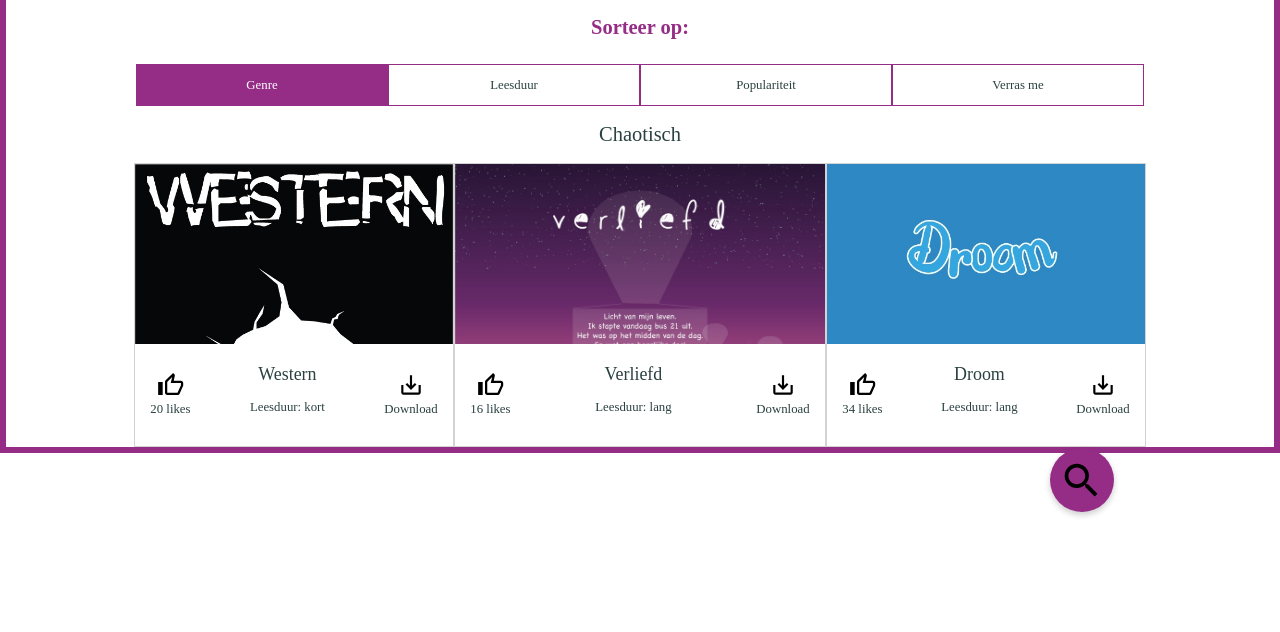
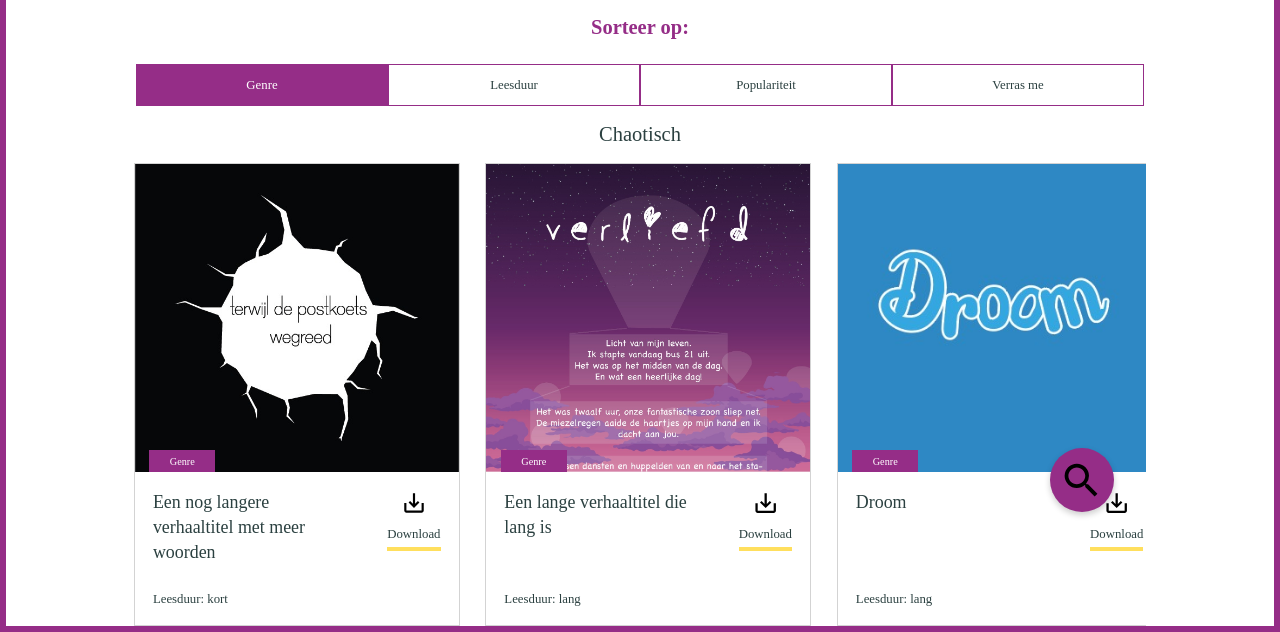
Before and after one commit to kriskuiper/wow-stories, a website: page src/index.html in a window 1280 px wide. Shown: the part 276-908 px from the top of the page. Before the commit the page ends 800 px from the top, so only its background shows below. Drawn offline with Linux system fonts and the light colour scheme.

Commit message:
Rebuilt the story blocks

```diff
--- a/src/index.html
+++ b/src/index.html
@@ -95,18 +95,15 @@
             <article class="chaotischVerhaal">
                 <footer>
                     <a href="">
-                        <picture>
+                        <figure>
                             <img src="dist/images/western.jpeg" alt="Afbeelding van het verhaal Western">
-                        </picture>
+                            <figcaption>Genre</figcaption>
+                        </figure>
                     </a>
                 </footer>
                 <header>
-                    <ul>
-                        <li><button id="like"></button></li>
-                        <li>20 likes</li>
-                    </ul>
                     <section>
-                        <h4>Western</h4>
+                        <h4>Een nog langere verhaaltitel met meer woorden</h4>
                         <p>Leesduur: kort</p>
                     </section>
                     <ul>
@@ -118,18 +115,15 @@
             <article class="chaotischVerhaal">
                 <footer>
                     <a href="">
-                        <picture>
+                        <figure>
                             <img src="dist/images/verliefd.jpeg" alt="Afbeelding van het verhaal Verliefd">
-                        </picture>
+                            <figcaption>Genre</figcaption>
+                        </figure>
                     </a>
                 </footer>
                 <header>
-                    <ul>
-                        <li><button id="like"></button></li>
-                        <li>16 likes</li>
-                    </ul>
                     <section>
-                        <h4>Verliefd</h4>
+                        <h4>Een lange verhaaltitel die lang is</h4>
                         <p>Leesduur: lang</p>
                     </section>
                     <ul>
@@ -141,16 +135,13 @@
             <article class="chaotischVerhaal">
                 <footer>
                     <a href="">
-                        <picture>
+                        <figure>
                             <img src="dist/images/droom.jpeg" alt="Afbeelding van het verhaal Droom">
-                        </picture>
+                            <figcaption>Genre</figcaption>
+                        </figure>
                     </a>
                 </footer>
                 <header>
-                    <ul>
-                        <li><button id="like"></button></li>
-                        <li>34 likes</li>
-                    </ul>
                     <section>
                         <h4>Droom</h4>
                         <p>Leesduur: lang</p>
--- a/src/sass/_layout.sass
+++ b/src/sass/_layout.sass
@@ -62,56 +62,99 @@ form#filter
 /* End filter styles */
 
 /* Genre block with stories styling */
+
+/* End stories block styling */
+
 .genre
     position: relative
     & > h2
         color: $dark
         font-weight: 500
     & > .stories
-        display: flex
-        max-width: 80vw
+        display: grid
         overflow-x: scroll
-        top: 0
+        grid-template-columns: repeat(24, 25em)
+        column-gap: 2em
         scroll-snap-type: x mandatory
         -webkit-scroll-snap-destination: 0% 0%
         -webkit-overflow-scrolling: touch
+        @media screen and (min-width: 30em)
+            grid-template-columns: repeat(2, 48%)
+            row-gap: 2em
+        @media screen and (min-width: 60em)
+            grid-template-columns: repeat(3, 32.2%)
+
         &::-webkit-scrollbar
             display: none
         & > article
             border: 1px solid lightgrey
-            max-width: 40em
-            min-width: 25em
+            width: 100%
             scroll-snap-align: center
             footer
-                position: relative !important
-                max-height: 14em
-                overflow: hidden
-                & *
-                    display: block
-                img
-                    max-width: 100%
+                figure
+                    position: relative
+                    margin: 0
+                    overflow: hidden
+                    height: 30em
+
+                    & > img
+                        height: 100%
+                        width: 100%
+                        object-fit: cover
+
+                    figcaption
+                        position: absolute
+                        color: white
+                        font-weight: 300
+                        bottom: 0
+                        left: 1.4em
+                        background: $secondary-color
+                        padding: .5em 2em
             header
-                display: flex
-                padding: 1.2em
-                justify-content: space-between
-                align-items: center
-                text-align: center
-                & > ul
-                    display: block
-                    max-width: 33%
-                    button
-                        margin-bottom: .3em
-                    button#like
-                        background-image: url('../images/likes.svg')
-                    button#download
-                        background-image: url('../images/download.svg')
+                width: 90%
+                padding: 1.4em 1.4em
+                display: grid
+                grid-template-columns: 77% 33%
+                column-gap: .5em
                 & > section
-                    max-width: 33%
-                    margin: 0 3.5em
+                    display: grid
+                    grid-template-columns: 100%
+                    grid-template-rows: 8em 1fr
+                button
+                    padding: 1em
+                    margin-bottom: .3em
+                button#download
+                    background-image: url('../images/download.svg')
+                & > section
+                    justify-self: start
+                    margin: 0
                     h4
+                        text-align: left
                         margin: 0
                         font-weight: 500
                         font-size: 1.4em
                         line-height: 1.4
+                        grid-row: 1/2
+                    p
+                        margin: 0
+                    h4,
+                    p
+                        grid-column: 1/2
 
-/* End stories block styling */
+
+                & > ul
+                    text-align: center
+                    justify-self: end
+                    display: block
+                    margin: 0
+                    li
+                        position: relative
+                        margin-bottom: .5em
+                    li:last-child
+                        &::after
+                            content: ""
+                            position: absolute
+                            bottom: -0.7em
+                            left: 0
+                            right: 0
+                            border-top: 4px solid $primary-y
```
Also changed, not shown: src/css/app.css, src/dist/css/app.min.css.
